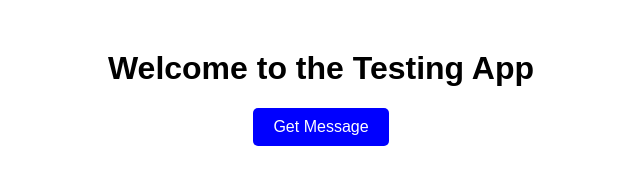
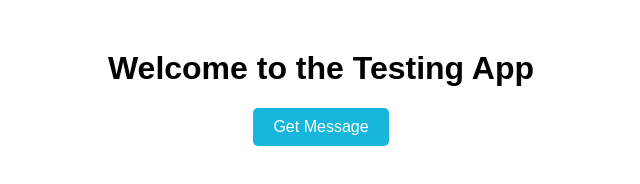
Before and after one commit to Jessekay0629/testing-app, a plain HTML site: page frontend/index.html in a window 1280 px wide. In both pictures the pointer is over the button "Get Message". Shown: the whole page, without its empty margins (319-959 px from the left). Drawn offline with Linux system fonts and the light colour scheme.

Commit message:
Update styles.css

```diff
--- a/frontend/styles/styles.css
+++ b/frontend/styles/styles.css
@@ -16,5 +16,5 @@ body {
   }
 
   button:hover {
-    background-color: blue;
+    background-color: #18b6da;
   }
```
